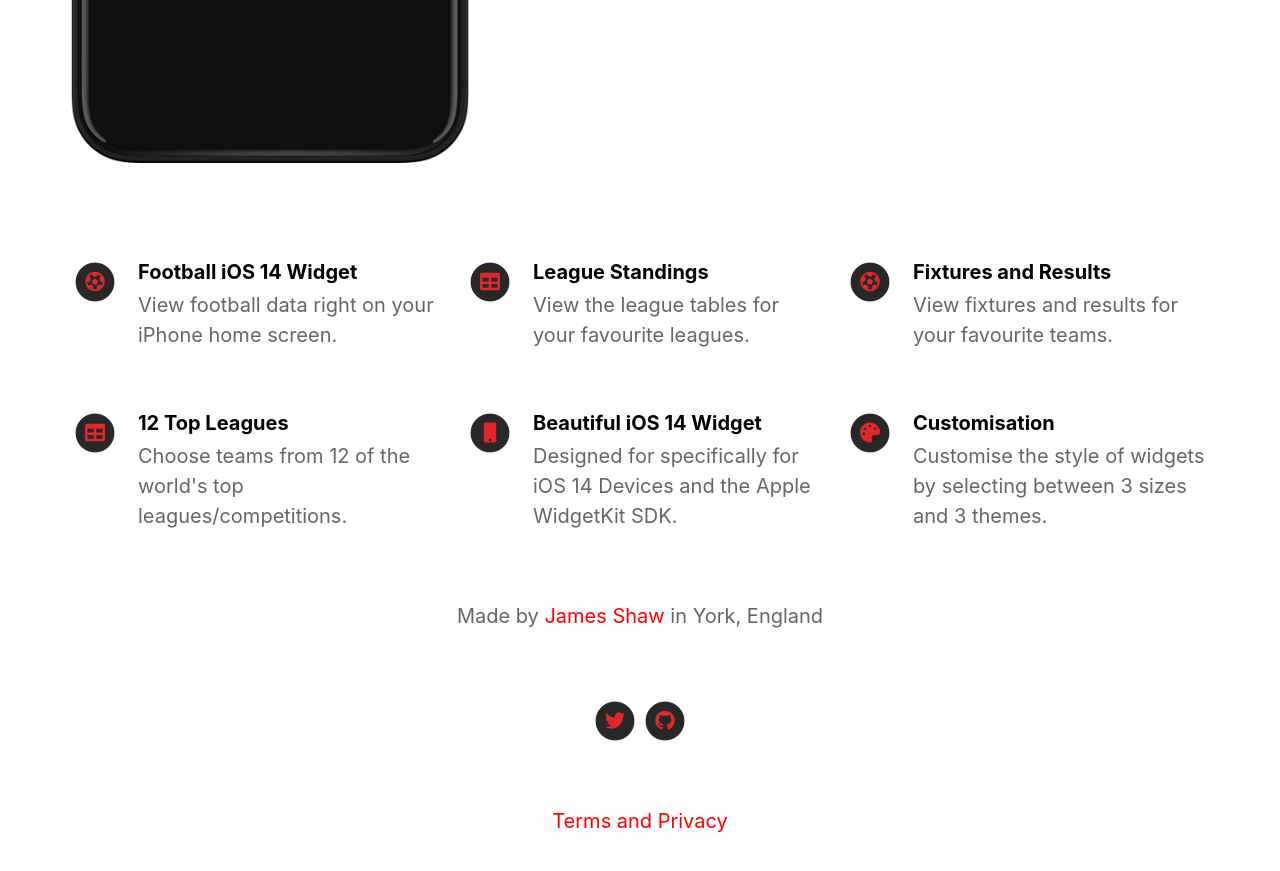
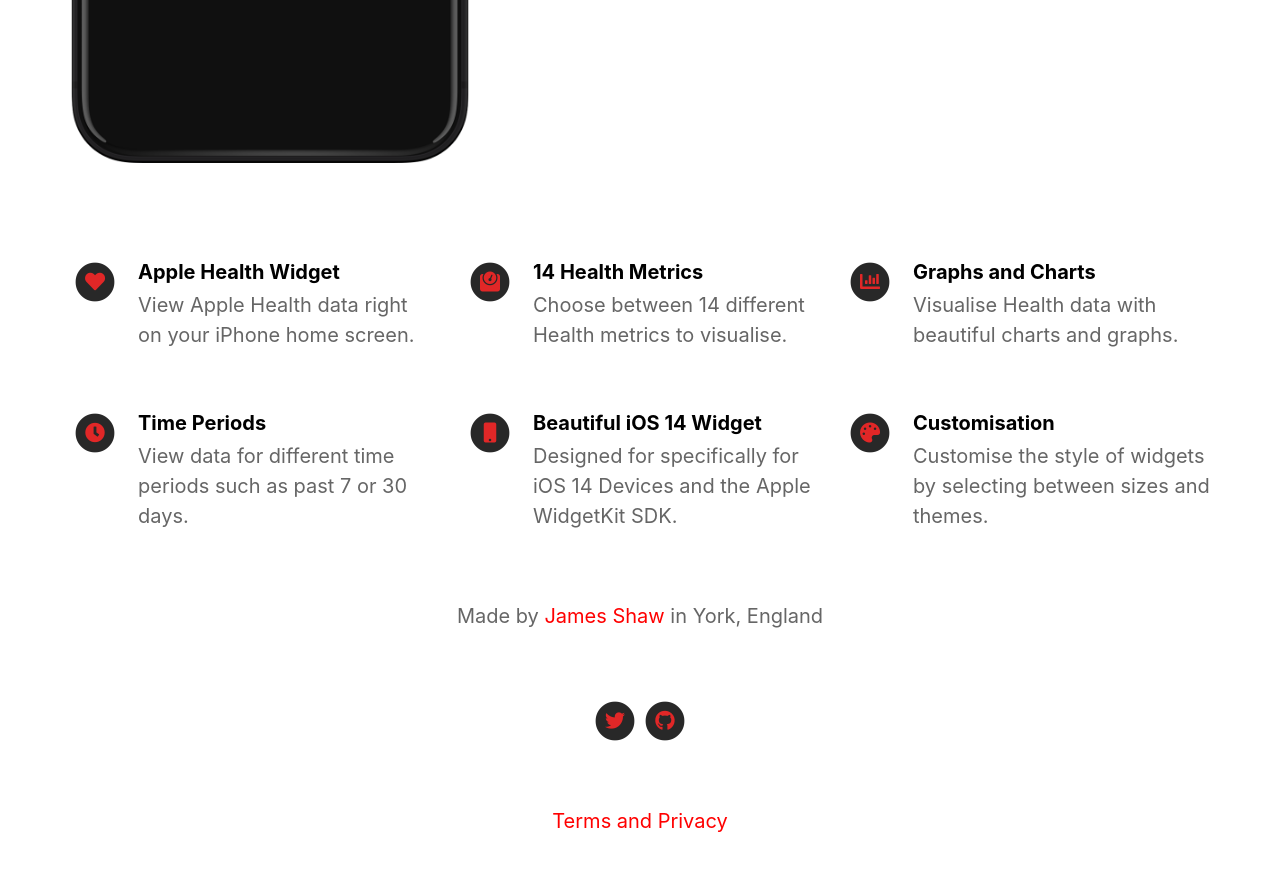
Before and after one commit to jsh8w/health-landing, a Jekyll site: the page built from index.html, in a window 1280 px wide and 900 px high, scrolled down 822 px. Shown: the top 871 px of the window. Built offline with Jekyll 4.4.1, drawn with Linux system fonts in a browser that asks for light colours; nearby versions of some CDN libraries.

```diff
--- a/_config.yml
+++ b/_config.yml
@@ -9,7 +9,7 @@ playstore_link                            :
 presskit_download_link                    :                                           # Enter a link to downloadable file or (e.g. public Dropbox link to a .zip file).
                                                                                       # Or upload your press kit file to assets and set path accordingly (e.g. "assets/your_press_kit.zip").
 
-app_icon                                  : #assets/appicon.png                       # Automatically populates if not set and if iOS app ID is set.  Otherwise enter path to icon file manually.
+app_icon                                  : assets/appicon.png                        # Automatically populates if not set and if iOS app ID is set.  Otherwise enter path to icon file manually.
 app_name                                  : Stats - Health, Fitness Widget            # Automatically populates if not set and if iOS app ID is set.  Otherwise enter manually.
 app_price                                 : Free                                      # Automatically populates if not set and if iOS app ID is set.  Otherwise enter manually.
 app_description                           : A beautiful Apple Health widget for iOS.
@@ -34,28 +34,28 @@ youtube_username                          :
 # Feature List                            Edit, add or remove features to be presented.
 features                                  :
 
-  - title                                 : Football iOS 14 Widget
-    description                           : View football data right on your iPhone home screen.
-    fontawesome_icon_name                 : futbol
+  - title                                 : Apple Health Widget
+    description                           : View Apple Health data right on your iPhone home screen.
+    fontawesome_icon_name                 : heart
 
-  - title                                 : League Standings
-    description                           : View the league tables for your favourite leagues.
-    fontawesome_icon_name                 : table
+  - title                                 : 14 Health Metrics
+    description                           : Choose between 14 different Health metrics to visualise.
+    fontawesome_icon_name                 : weight
 
-  - title                                 : Fixtures and Results
-    description                           : View fixtures and results for your favourite teams.
-    fontawesome_icon_name                 : futbol
+  - title                                 : Graphs and Charts
+    description                           : Visualise Health data with beautiful charts and graphs.
+    fontawesome_icon_name                 : chart-bar
 
-  - title                                 : 12 Top Leagues
-    description                           : Choose teams from 12 of the world's top leagues/competitions.
-    fontawesome_icon_name                 : table
+  - title                                 : Time Periods
+    description                           : View data for different time periods such as past 7 or 30 days.
+    fontawesome_icon_name                 : clock
 
   - title                                 : Beautiful iOS 14 Widget
     description                           : Designed for specifically for iOS 14 Devices and the Apple WidgetKit SDK.
     fontawesome_icon_name                 : mobile
 
   - title                                 : Customisation
-    description                           : Customise the style of widgets by selecting between 3 sizes and 3 themes.
+    description                           : Customise the style of widgets by selecting between sizes and themes.
     fontawesome_icon_name                 : palette
 
 
```
Also changed, not shown: README.md, assets/appicon.png (added), 3 other files.
